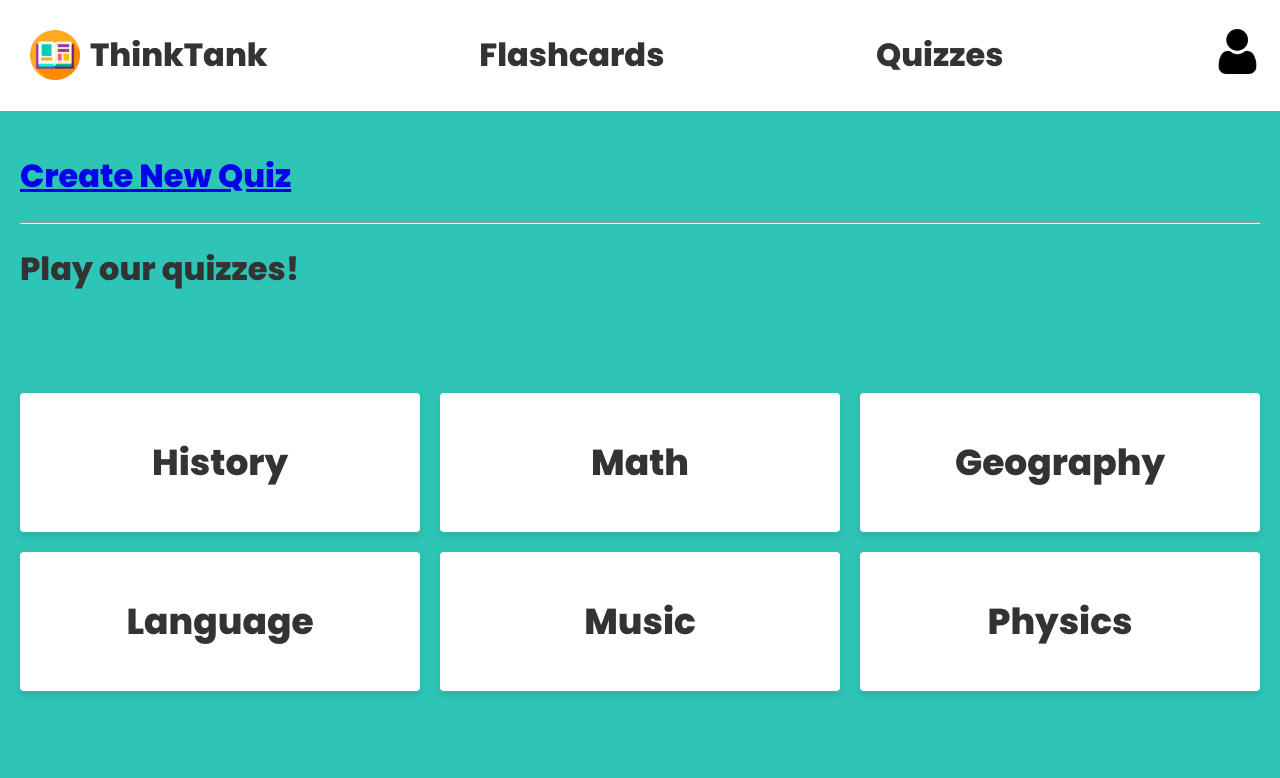
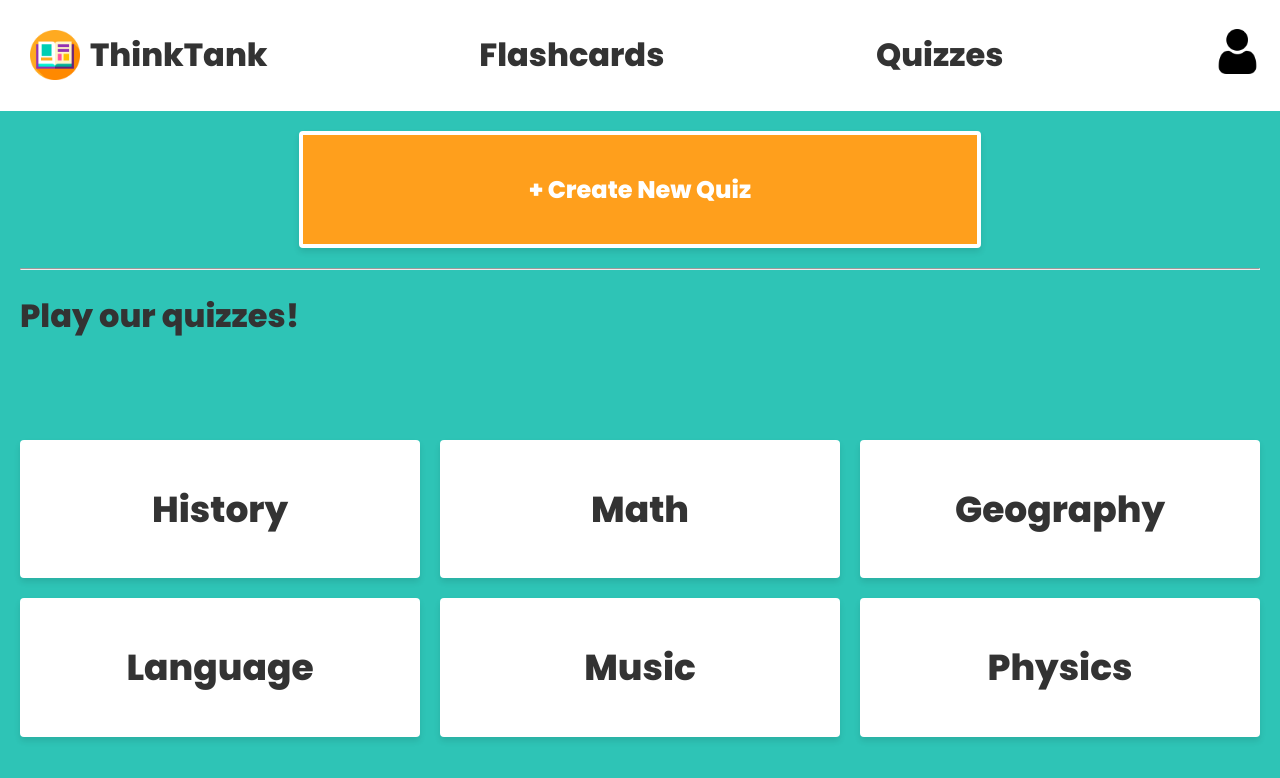
Before and after one commit to DeFactin/ThinkTank, a React (Create React App) app in the folder frontend/: page /quizzes in a window 1280 px wide. Shown: the top 778 px of the page. Built offline with nearby package versions, Linux system fonts and the light colour scheme.

Commit message:
create new button

```diff
--- a/frontend/src/index.css
+++ b/frontend/src/index.css
@@ -151,7 +151,7 @@ header .title .logo {
   margin: 100px auto;
 }
 
-.item {
+.item, .mainDiv .create {
   display: flex;
   justify-content: center;
   align-items: center;
@@ -162,13 +162,28 @@ header .title .logo {
   box-shadow: 0 4px 6px rgba(0, 0, 0, 0.1);
 }
 
+
 .container .item a {
   text-decoration: none;
+  font-weight: bold;
   color: #333;
+}
+
+.mainDiv .create {
+  text-decoration: none;
+  font-weight: bold;
+  color: #fff;
+  background-color: var(--orange);
+  border: 4px solid white;
+  border-radius: 4px;
 }
 
 .container .item a:hover {
   color: #FF9F1C;
+}
+
+.mainDiv .create:hover {
+  background-color: var(--lightOrange)
 }
 
 .container a:hover {
--- a/frontend/src/pages/Quizzes.js
+++ b/frontend/src/pages/Quizzes.js
@@ -4,8 +4,8 @@ const Quizzes = () => {
   return (
     <div className="mainDiv">
       <div>
-        <Link to="/NewQuiz">
-          <h1>Create New Quiz</h1>
+        <Link to="/NewQuiz" className="create">
+          + Create New Quiz
         </Link>
       </div>
 
```
